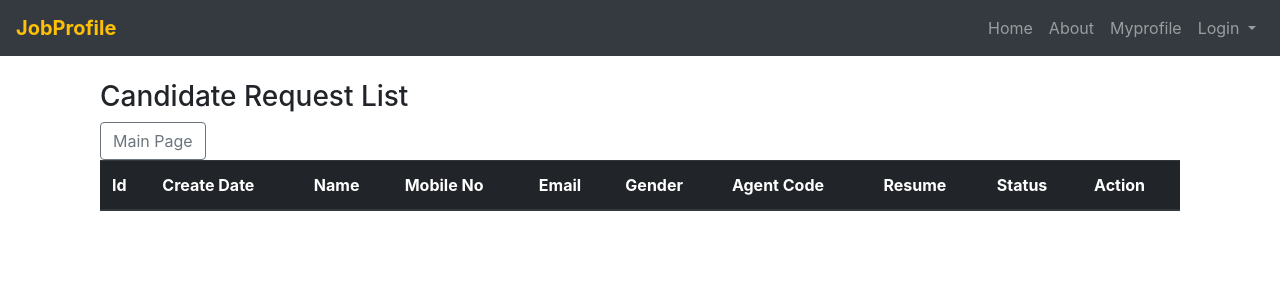
After one commit to chiragpys/pys-django-jobprofile, a Django app: page /allrequest-agent/18 in a window 1280 px wide. The commit adds this page. Shown: the top 300 px of the page. Run offline with Django 4.2, Linux system fonts and the light colour scheme; data comes from the database, SQL or seed files in the repository; both versions use the stored data as it was after the commit; lists and menus that the app fills with data are empty; some libraries are stand-ins or nearby versions.

Commit message:
I have add some new files

```diff
--- a/templates/home.html
+++ b/templates/home.html
@@ -32,7 +32,7 @@
 
 <div class="mt-4 pt-2">
 <!--    <input class="btn btn-primary " type="submit" value="Submit"/>-->
-    <a href="#" class="btn btn-secondary">Total Request</a>
+    <a href="{% url 'users:admin-show-request'%}" class="btn btn-secondary">Total Request</a>
 </div>
 
 
--- a/templates/page/candidate_request.html
+++ b/templates/page/candidate_request.html
@@ -116,7 +116,6 @@
         </tbody>
         {% endfor %}
         <a class="btn btn-outline-secondary" href="{% url 'users:home' %}"> Main Page</a>
-        </tbody>
     </table>
     {% endif %}
 </div>
--- /dev/null
+++ b/templates/page/show_all_agent_request_admin.html
@@ -0,0 +1,54 @@
+{% extends 'base.html' %}
+{% block title %} Candidate Request{% endblock %}
+{% block pagecontent %}
+
+{% if messages %}
+{% for message in messages %}
+<div class="alert alert-{{message.tags}} alert-dismissible fade show" role="alert">
+    {{message}}
+    <button type="button" class="btn-close" data-bs-dismiss="alert" aria-label="Close"></button>
+</div>
+{% endfor %}
+{% endif %}
+
+
+<div class="container">
+    <h3>Candidate Request List</h3>
+    <table class="table">
+        <thead class="thead-dark">
+        <tr>
+            <th scope="col">Id</th>
+            <th scope="col">Create Date</th>
+            <th scope="col">Name</th>
+            <th scope="col">Mobile No</th>
+            <th scope="col">Email</th>
+            <th scope="col">Gender</th>
+            <th scope="col">Agent Code</th>
+            <th scope="col">Resume</th>
+            <th scope="col">Status</th>
+            <th> Action</th>
+        </tr>
+        </thead>
+
+        {% for candidate in candidates %}
+        <tbody>
+        <tr>
+            <th scope="col">{{forloop.counter}}</th>
+            <th scope="col">{{candidate.created}}</th>
+            <th scope="col">{{candidate.name}} {{candidate.last_name}}</th>
+            <th scope="col">{{candidate.mobile_no}}</th>
+            <th scope="col">{{candidate.email}}</th>
+            <th scope="col">{{candidate.gender}}</th>
+            <th scope="col">{{candidate.reference_details}}</th>
+            <th scope="col"><a href="{% url 'users:download' candidate.pk %}"><i class="fa fa-download"
+                                                                                 aria-hidden="true"></i></a>
+            </th>
+            <th scope="col">{{candidate.profile_status}}</th>
+            <th scope="col"><a href="{% url 'users:candidate-update' candidate.pk %}">Open</a></th>
+        </tr>
+        </tbody>
+        {% endfor %}
+        <a class="btn btn-outline-secondary" href="{% url 'users:home' %}"> Main Page</a>
+    </table>
+</div>
+{% endblock %}
--- a/user/urls.py
+++ b/user/urls.py
@@ -14,5 +14,9 @@ urlpatterns = [
     path('agent-list', AgentList.as_view(), name='agent-list'),
     path('candidate', CandidateRequestView.as_view(), name='candidate-list'),
     path('download/<int:pk>', download_file.as_view(), name='download'),
-    path('candidate/update/<int:pk>', CandidateRequestUpdate.as_view(), name='candidate-update')
+    path('candidate/update/<int:pk>', CandidateRequestUpdate.as_view(), name='candidate-update'),
+    path('admin-show-request/', AdminShowRequest.as_view(), name='admin-show-request'),
+    path('allagentshow/<int:pk>', AdminShowAgent.as_view(), name='All-agent'),
+    path('allrequest-agent/<int:pk>', ShowAllRequestAdmin.as_view(), name='allrequest-agent')
+
 ]
--- a/user/views.py
+++ b/user/views.py
@@ -167,11 +167,30 @@ class CandidateRequestUpdate(UpdateView):
 
 
 class AdminShowRequest(ListView):
-    template_name = 'page/manager_list.html'
+    template_name = 'page/admin_request.html'
     model = Manager
 
-    def get_context_data(self, *, object_list=None, **kwargs):
+    def get_context_data(self, *, object_list=None, **kwargs, ):
         context = super().get_context_data()
 
         if self.request.user.is_superuser:
-            pass
+            context['managers'] = Manager.objects.all()
+            return context
+
+
+class AdminShowAgent(View):
+    template_name = 'page/show_agent.html'
+    model = Agent
+
+    def get(self, request, pk):
+        all_agent = Agent.objects.filter(manage_id=pk)
+        return render(request, self.template_name, {'all_agent': all_agent})
+
+
+class ShowAllRequestAdmin(View):
+    template_name = 'page/show_all_agent_request_admin.html'
+
+    def get(self, request, pk):
+        candidates = CandidateProfile.objects.filter(
+            reference_details__in=Agent.objects.filter(user_id=pk).values_list('code'))
+        return render(request, self.template_name, {'candidates': candidates})
```
Also changed, not shown: templates/page/admin_request.html (added, +26 -0 lines), templates/page/show_agent.html (added, +28 -0 lines), db.sqlite3.
